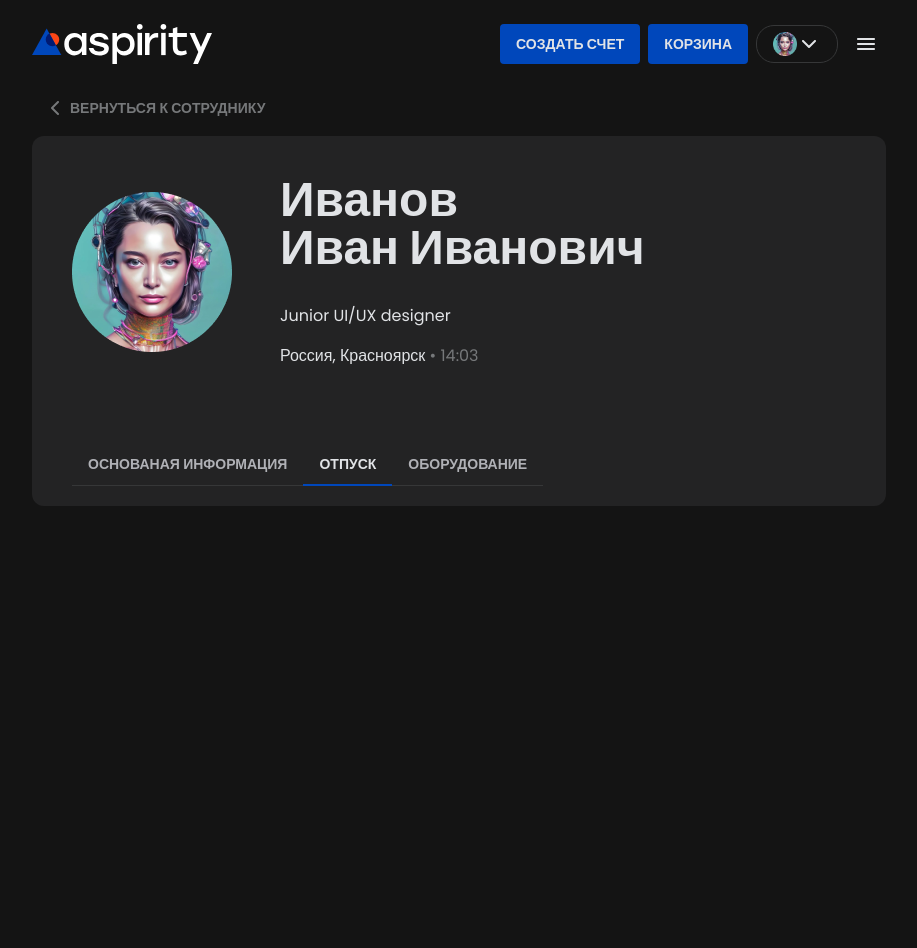
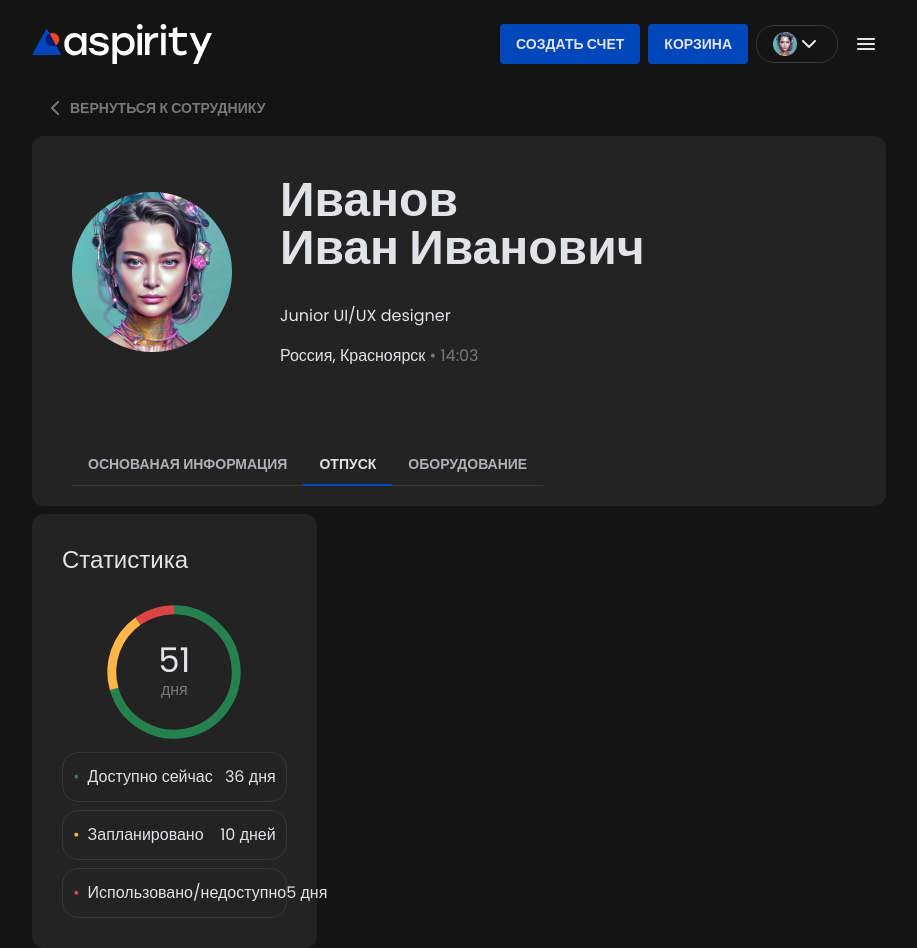
Before and after one commit to AlexJamisone/aspirity, a Next.js app: page / in a window 1280 px wide. Shown: the whole page, without its empty margins (181-1098 px from the left). Before the commit the page ends 800 px from the top, so only its background shows below. Built offline with nearby package versions, Linux system fonts and the light colour scheme.

Commit message:
working on chart

```diff
--- a/package.json
+++ b/package.json
@@ -15,7 +15,8 @@
     "react": "^18",
     "react-dom": "^18",
     "tailwind-merge": "^2.3.0",
-    "uuid": "^10.0.0"
+    "uuid": "^10.0.0",
+    "zustand": "^4.5.4"
   },
   "devDependencies": {
     "@types/node": "^20",
--- /dev/null
+++ b/src/app/_ui/Chart.tsx
@@ -0,0 +1,82 @@
+'use client';
+import StaticticStick from '@/components/StaticticStick';
+import Text from '@/components/Text';
+import { staticticData } from '@/constant/statictic';
+import { useStatictic } from '@/store/useStatictic';
+
+export default function Chart() {
+	const totalDays = staticticData.reduce(
+		(sum, segment) => sum + segment.value,
+		0,
+	);
+
+	const [setType, type] = useStatictic((state) => [
+		state.setType,
+		state.type,
+	]);
+
+	const getCoordinatesForPercent = (percent: number): [number, number] => {
+		const x = 80 + 70 * Math.cos(2 * Math.PI * percent - Math.PI / 2);
+		const y = 80 + 70 * Math.sin(2 * Math.PI * percent - Math.PI / 2);
+		return [x, y];
+	};
+
+	let cumulativePercent = 0;
+	const defaultStrokeWidth = 10;
+	const hoveredStrokeWidth = 20;
+
+	return (
+		<div className="flex flex-col items-center">
+			<div className="relative size-fit min-h-fit min-w-fit">
+				<svg
+					xmlns="http://www.w3.org/2000/svg"
+					width="160"
+					height="160"
+					fill="none"
+					viewBox="-10 -10 180 180"
+				>
+					{staticticData.map((segment, index) => {
+						const percent = segment.value / totalDays;
+						const [startX, startY] =
+							getCoordinatesForPercent(cumulativePercent);
+						cumulativePercent += percent;
+						const [endX, endY] =
+							getCoordinatesForPercent(cumulativePercent);
+						const largeArcFlag = percent > 0.5 ? 1 : 0;
+						const strokeWidth =
+							type === segment.type
+								? hoveredStrokeWidth
+								: defaultStrokeWidth;
+						return (
+							<path
+								key={index}
+								d={`
+                                    M ${startX} ${startY}
+                                    A 70 70 0 ${largeArcFlag} 1 ${endX} ${endY}
+                                    `}
+								strokeWidth={strokeWidth.toString()}
+								fill="none"
+								className={`${type === segment.type ? 'scale-105' : 'scale-100'} origin-center transition-all ${segment.strokeColor}`}
+								onMouseEnter={() => setType(segment.type)}
+								onMouseLeave={() => setType(null)}
+							/>
+						);
+					})}
+				</svg>
+				<div className="absolute inset-0 flex flex-col items-center justify-center">
+					<Text className="text-center" as="h4" variant="h4">
+						{totalDays}
+					</Text>
+					<Text as="span" className="text-tertiary-txt">
+						дня
+					</Text>
+				</div>
+			</div>
+			<div className="flex w-full flex-col gap-2">
+				{staticticData.map((segment) => (
+					<StaticticStick key={segment.id} segment={segment} />
+				))}
+			</div>
+		</div>
+	);
+}
--- /dev/null
+++ b/src/app/_ui/StaticProfile.tsx
@@ -0,0 +1,16 @@
+import Card from '@/components/Card';
+import Text from '@/components/Text';
+import Chart from './Chart';
+
+export default function StaticProfile() {
+	return (
+		<Card className="flex w-1/3 flex-col gap-4 p-[30px]">
+			<header>
+				<Text as="h5" variant="h5">
+					Статистика
+				</Text>
+			</header>
+			<Chart />
+		</Card>
+	);
+}
--- a/src/app/globals.css
+++ b/src/app/globals.css
@@ -6,7 +6,6 @@
 body {
 	height: 100vh;
 }
-
 
 @layer base {
 	* {
--- a/src/app/page.tsx
+++ b/src/app/page.tsx
@@ -2,6 +2,7 @@ import Button from '@/components/Button';
 import Layout from './_ui/Layout';
 import Arrow from '@/components/icons/Arrow';
 import UserProfile from './_ui/UserProfile';
+import StaticProfile from './_ui/StaticProfile';
 
 export default function Home() {
 	return (
@@ -11,6 +12,7 @@ export default function Home() {
 				Вернуться к сотруднику
 			</Button>
 			<UserProfile />
+			<StaticProfile />
 		</Layout>
 	);
 }
--- a/src/components/Logo.tsx
+++ b/src/components/Logo.tsx
@@ -7,7 +7,7 @@ export default function Logo() {
 			viewBox="0 0 180 40"
 			xmlns="http://www.w3.org/2000/svg"
 		>
-			<g clip-path="url(#clip0_1_1548)">
+			<g clipPath="url(#clip0_1_1548)">
 				<path
 					fillRule="evenodd"
 					clipRule="evenodd"
--- /dev/null
+++ b/src/components/StaticticStick.tsx
@@ -0,0 +1,30 @@
+import { useStatictic } from '@/store/useStatictic';
+import Text from './Text';
+import { cn } from '@/utils';
+import { Segment } from '@/constant/statictic';
+
+export default function StaticticStick({
+	segment: { title, type, value, color },
+}: {
+	segment: Segment;
+}) {
+	const setType = useStatictic((state) => state.setType);
+	const tp = useStatictic((state) => state.type);
+	return (
+		<div
+			className={`box-border flex cursor-pointer justify-between text-nowrap rounded-2xl  border px-[10px] py-3 transition-colors ${type === tp ? 'border-primary-txt' : 'border-prime-bord'}`}
+			onMouseEnter={() => setType(type)}
+			onMouseLeave={() => setType(null)}
+		>
+			<div className="flex items-center gap-2">
+				<Text as="span" className={cn(color)}>
+					•
+				</Text>
+				<Text>{title}</Text>
+			</div>
+			<Text>
+				{value.toString()} {type === 'planned' ? 'дней' : 'дня'}
+			</Text>
+		</div>
+	);
+}
--- /dev/null
+++ b/src/constant/statictic.ts
@@ -0,0 +1,37 @@
+import { v4 as uuid } from 'uuid';
+
+export type Segment = {
+	id: string;
+	title: string;
+	value: number;
+	color: string;
+	type: string | null;
+	strokeColor: string;
+};
+
+export const staticticData: Segment[] = [
+	{
+		id: uuid(),
+		title: 'Доступно сейчас',
+		color: 'text-static-green',
+		type: 'available',
+		value: 36,
+		strokeColor: 'stroke-static-green',
+	},
+	{
+		id: uuid(),
+		title: 'Запланировано',
+		color: 'text-static-orange',
+		type: 'planned',
+		value: 10,
+		strokeColor: 'stroke-static-orange',
+	},
+	{
+		id: uuid(),
+		title: 'Использовано/недоступно',
+		color: 'text-static-red',
+		type: 'unavailable',
+		value: 5,
+		strokeColor: 'stroke-static-red',
+	},
+];
--- /dev/null
+++ b/src/store/useStatictic.tsx
@@ -0,0 +1,16 @@
+import { create } from 'zustand';
+
+type StaticticState = {
+	type: string | null;
+};
+
+type StaticticAction = {
+	setType: (type: string | null) => void;
+};
+
+type Statictic = StaticticState & StaticticAction;
+
+export const useStatictic = create<Statictic>((set) => ({
+	type: null,
+	setType: (type) => set({ type }),
+}));
--- a/tailwind.config.ts
+++ b/tailwind.config.ts
@@ -5,6 +5,7 @@ const config: Config = {
 		'./src/pages/**/*.{js,ts,jsx,tsx,mdx}',
 		'./src/components/**/*.{js,ts,jsx,tsx,mdx}',
 		'./src/app/**/*.{js,ts,jsx,tsx,mdx}',
+		'./src/constant/*.{js,ts}',
 	],
 	theme: {
 		extend: {
```
Also changed, not shown: public/chart.svg (added), 1 other file (tests, documents, lock files or other folders).
